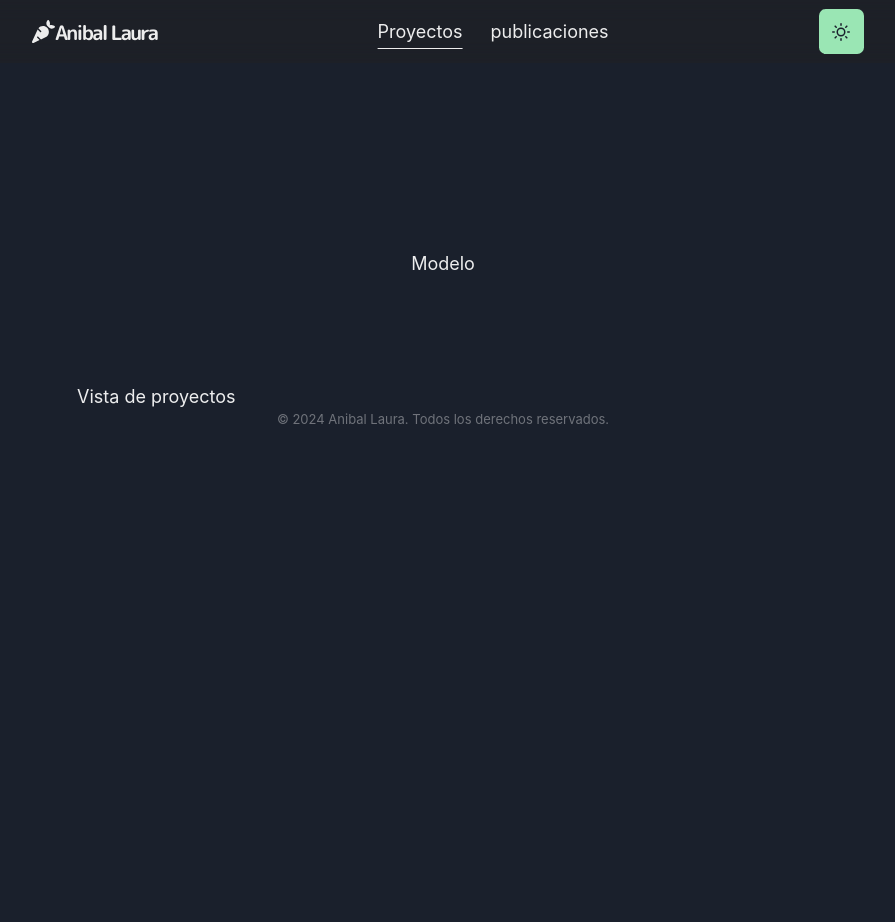
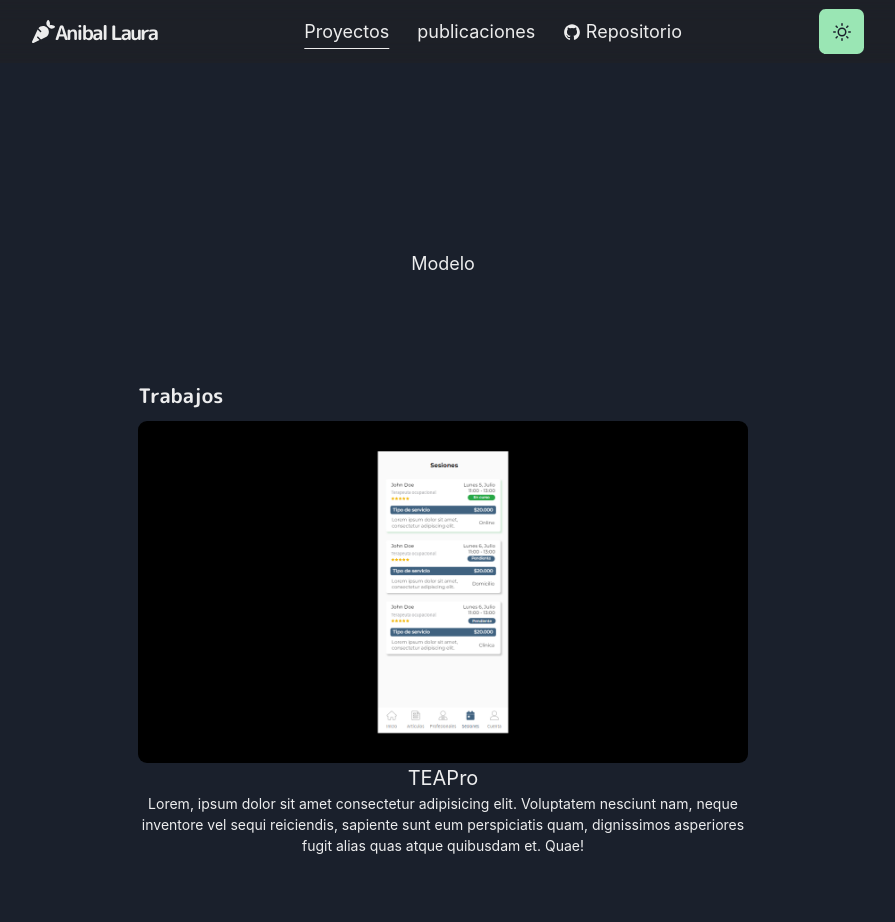
Before and after one commit to Haniel99/blue-art, a Next.js app: page /works in a window 1280 px wide. Shown: the top 922 px of the page, without its empty margins (197-1092 px from the left). Before the commit the page ends 800 px from the top, so only its background shows below. Built offline with nearby package versions, Linux system fonts and the light colour scheme.

Commit message:
Pruebas para la session de trabajos

```diff
--- a/src/app/page.tsx
+++ b/src/app/page.tsx
@@ -108,7 +108,7 @@ const Home = () => {
         </BioSection>
         <BioSection>
           <BioYear>2010</BioYear>
-          Se mudo a la ciudad de Arica, Chile. Fue un cambio muy importante para el.
+          Se mudo a la ciudad de Arica, Chile.
         </BioSection>
         <BioSection>
           <BioYear>2024</BioYear>
@@ -117,7 +117,12 @@ const Home = () => {
         </BioSection>
         <BioSection>
           <BioYear>2024</BioYear>
-          Comenzo a trabajar en un proyecto en la empresa tecnologica de{' '}
+          Comenzo a trabajar en un proyecto{' '}<Link
+            href="https://teapro.cl/"
+            textUnderlineOffset={3}
+            target="_blank"
+            color={useColorModeValue('#3d7aed', '#ff63c3')}
+          >TEAPro</Link>{' '}en la empresa tecnologica de{' '}
           <Link
             href="https://kuvemar.cl/"
             textUnderlineOffset={3}
--- /dev/null
+++ b/src/app/works/layout.tsx
@@ -0,0 +1,10 @@
+import { Container } from "@chakra-ui/react"
+
+
+const Layout = ({ children }: Readonly<{ children: React.ReactNode }>) => {
+    return <Container>
+        {children}
+    </Container>
+}
+
+export default Layout;
--- a/src/app/works/page.tsx
+++ b/src/app/works/page.tsx
@@ -1,16 +1,40 @@
+"use client"
+import { Container, Heading, SimpleGrid } from "@chakra-ui/react";
 import { Metadata } from "next";
-
-export const metadata: Metadata = {
-    title: {
-        absolute: "Works - Bluer Art",
-    }
-};
+import Section from "@/components/section";
+import { WorkGridItem } from "@/components/grid-item";
+import image from "../../../public/test-image.png";
 
 const Page = () => {
     return (
-        <>
-        Vista de proyectos
-        </>
+        <Container>
+            <Heading as={"h3"} fontSize={20} >
+                Trabajos
+            </Heading>
+            <SimpleGrid column={[1, 1, 2]} gap={6} >
+                <Section>
+                    <WorkGridItem
+                        category="works"
+                        title="TEAPro"
+                        thumbnail={image}
+                        id={"teapro"}
+                    >
+                        Lorem, ipsum dolor sit amet consectetur adipisicing elit. Voluptatem nesciunt nam, neque inventore vel sequi reiciendis, sapiente sunt eum perspiciatis quam, dignissimos asperiores fugit alias quas atque quibusdam et. Quae!
+                    </WorkGridItem>
+                </Section>
+                <Section>
+                    <WorkGridItem
+                        category="works"
+                        title="teapro"
+                        thumbnail={image}
+                        id={"teapro"}
+                    >
+                        Lorem ipsum dolor sit amet consectetur, adipisicing elit. Et quas, hic deserunt, fugiat odit optio eius itaque velit neque ducimus quis reprehenderit pariatur facere iusto nulla facilis molestias incidunt? Adipisci.
+                    </WorkGridItem>
+                </Section>
+            </SimpleGrid>
+        </Container>
+
     )
 }
 
--- /dev/null
+++ b/src/app/works/teapro/page.tsx
@@ -0,0 +1,11 @@
+import Link from "next/link";
+
+
+const Page = () => {
+
+    return (
+        <>Teapro <Link href={"dog"} >otra</Link> </>
+    )
+}
+
+export default Page;
--- /dev/null
+++ b/src/components/grid-item.tsx
@@ -0,0 +1,50 @@
+"use client"
+import { Box, LinkBox, LinkOverlay, Text } from "@chakra-ui/react";
+import { StaticImport } from "next/dist/shared/lib/get-img-props";
+import Image from "next/image";
+import Link from "next/link";
+import React from "react"
+
+
+export const WorkGridItem = ({
+    children,
+    category = 'works',
+    id,
+    title,
+    thumbnail
+}: Readonly<{
+    children: React.ReactNode;
+    category: string;
+    id: string | number;
+    title: string;
+    thumbnail: string | StaticImport
+}>) => {
+    return (
+        <Box w={"100%"} textAlign={"center"} mt={3}  >
+            <LinkBox
+                as={Link}
+                href={`/${category}/${id}`}
+                scroll={false}
+                cursor="pointer"
+            >
+                <Image
+                    src={thumbnail}
+                    alt={title}
+                    className="rounded-lg"
+                    placeholder="blur"
+                />
+                <LinkOverlay as={"div"}
+                    href={`/${category}/${id}`}
+
+                >
+                    <Text fontSize={20} >
+                        {title}
+                    </Text>
+                </LinkOverlay>
+                <Text fontSize={14} >
+                    {children}
+                </Text>
+            </LinkBox>
+        </Box>
+    )
+}
--- a/src/components/navbar.tsx
+++ b/src/components/navbar.tsx
@@ -3,10 +3,11 @@ import { Box, Container, Flex, Stack, useColorModeValue, Link, Heading } from "@
 import NextLink from "next/link"
 import { usePathname } from "next/navigation";
 import Logo from "./logo";
-import ThemeToggleButton from "./themeToggleButton";
+import ThemeToggleButton from "./theme-toggle-button";
+import { IoLogoGithub } from "react-icons/io5";
 
 const LinkItem = ({
-    children, href
+    children, href, ...props
 }: Readonly<{
     children: React.ReactNode;
     href: string;
@@ -19,11 +20,12 @@ const LinkItem = ({
             href={href}
             p={2}
             fontWeight="normal"
-            textDecoration={pathname==href?"underline":"none"}
+            textDecoration={pathname == href ? "underline" : "none"}
             textUnderlineOffset={10}
             _hover={{
                 textDecoration: "underline",
             }}
+            {...props}
         >
             {children}
         </Link >
@@ -54,12 +56,29 @@ const NavBar = () => {
                         <Logo />
                     </Heading>
                 </Flex>
-                <Stack direction={['column', 'row']} spacing='10px'>
+                <Stack
+                    display={{ base: 'none', md: 'flex' }}
+                    width={{ base: 'full', md: 'auto' }}
+                    direction={['column', 'row']}
+                    spacing='10px'
+                >
                     <LinkItem href="/works" key="works" >
                         Proyectos
                     </LinkItem>
                     <LinkItem href="/activities" key="activities" >
                         publicaciones
+                    </LinkItem>
+                    <LinkItem
+                        href="https://github.com/Haniel99" key={"sourse"}
+                    >
+                        <Box
+                            display={"flex"}
+                            gap={1}
+                            alignItems={"center"}
+                        >
+                            <IoLogoGithub />
+                            Repositorio
+                        </Box>
                     </LinkItem>
                 </Stack>
                 <Box display={"flex"}
```
Also changed, not shown: public/test-image.png (added), src/components/theme-toggle-button.tsx (renamed from src/components/themeToggleButton.tsx).
